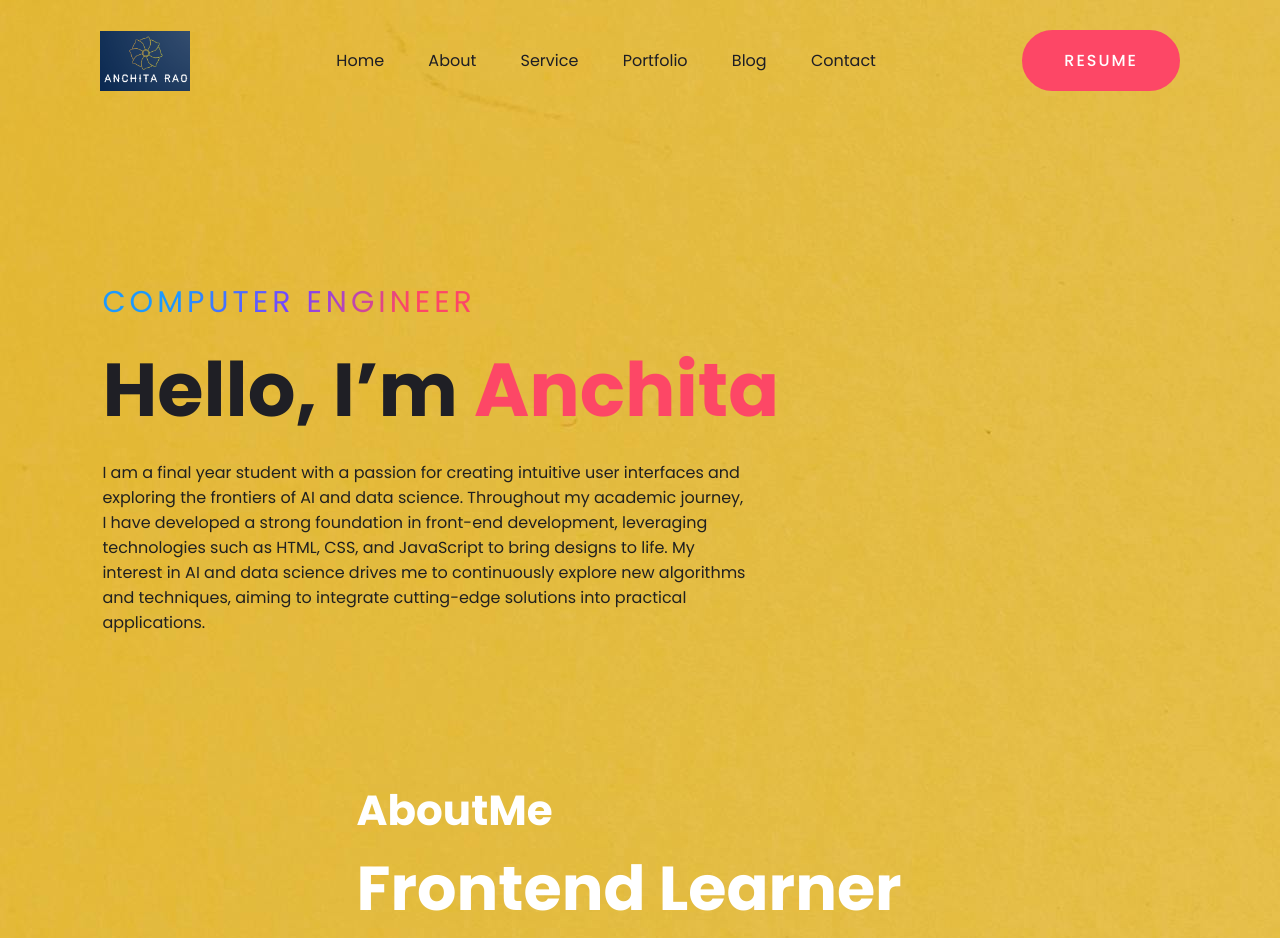
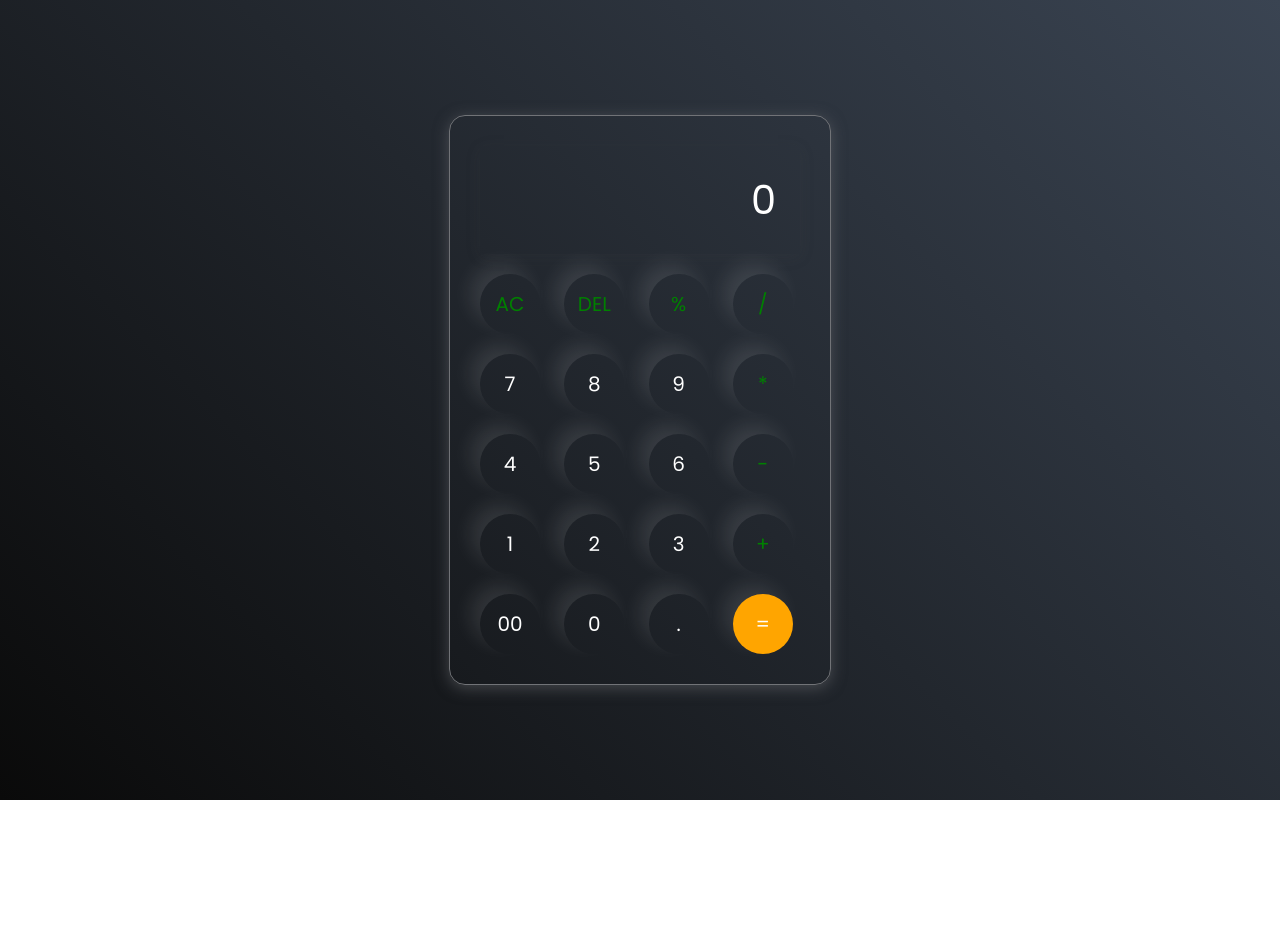
Before and after one commit to anchita24/protfolio, a plain HTML site: page index.html in a window 1280 px wide. Shown: the top 938 px of the page. After the commit the page ends 800 px from the top, so only its background shows below. Drawn offline with Linux system fonts and the light colour scheme.

Commit message:
Add files via upload

```diff
--- a/index.html
+++ b/index.html
@@ -1,52 +1,47 @@
 <!DOCTYPE html>
+
 <html lang="en">
 <head>
     <meta charset="UTF-8">
     <meta name="viewport" content="width=device-width, initial-scale=1.0">
-    <title>Personle Portfolio website</title>
-    <link rel="stylesheet" href="styles.css">
+    <link rel="stylesheet" href="style.css">
+    <title>Calculator</title>
 </head>
 <body>
-    <div class="here">
-        <nav>
-            <img src="logo.png" class="logo">
-            <ul>
-            <li><a href="#">Home</a></li>
-            <li><a href="#">About</a></li>
-            <li><a href="#">Service</a></li>
-            <li><a href="#">Portfolio</a></li>
-            <li><a href="#">Blog</a></li>
-            <li><a href="#">Contact</a></li>
-          </ul>
-          <a href="#" class="btn">Resume</a>
-        </nav>
+    <div class="calculator">
+        <input type="text" placeholder="0" id="inputBox">
+         <div>
+        <button class="operator">AC</button>
+        <button class="operator">DEL</button>
+        <button class="operator">%</button>
+        <button class="operator">/</button
+        </div>
+        <div>
+        <button>7</button>
+        <button>8</button>
+        <button>9</button>
+        <button class="operator">*</button>
+        </div>
+        <div>
+        <button>4</button>
+        <button>5</button>
+        <button>6</button>
+        <button class="operator">-</button>
+        </div>
+        <div>
+            <button>1</button>
+            <button>2</button>
+            <button>3</button>
+            <button class="operator">+</button>
+             </div>
+             <div>
+                <button>00</button>
+                <button>0</button>
+                <button>.</button>
+                <button class="equalBtn">=</button>
+            </div>
+            </div>
+            <script src="script.js"></script>
 
-        <div class="content">
-          <span class="title">Computer Engineer</span>
-          <h1>Hello, I’m <span>Anchita</span></h1>
-          <p> I am a final year student with a passion for creating intuitive user interfaces and exploring the frontiers of AI and data science. Throughout my academic journey, I have developed a strong foundation in front-end development, leveraging technologies such as HTML, CSS, and JavaScript to bring designs to life. My interest in AI and data science drives me to continuously explore new algorithms and techniques, aiming to integrate cutting-edge solutions into practical applications.
-
-         </p>
-
-
-         <section>
-         <section class="about">
-          <div class="about-img">
-            <img src="profile.jpeg" alt="" />
-          </div>
-          <div class="about-content">
-            <h2 class="heading">About<span>Me</span></h2>
-            <h3>Frontend <span>Learner</span></h3>
-            <p>I am currently in my final year of studies. I am developing my personal portfolio and continuously learning new things in the process. My focus is on front-end development and artificial intelligence/data science, and I am passionate about creating innovative solutions and user-friendly designs.
-
-
-            </p>
-          </div>
-        </section>
-          <a href="#" class="btn">Download CV</a>
-        </div>
-      </div>
-    </body>
-  </html>
 </body>
 </html>
--- /dev/null
+++ b/script.js
@@ -0,0 +1,26 @@
+let input= document.getElementById('inputBox');
+let buttons= document.querySelectorAll('button');
+let string="";
+let arr=Array.from(buttons);
+arr.forEach(button=>{
+    button.addEventListener('click',(e)=>{
+        if(e.target.innerHTML == '=') {
+            string= eval(string);
+            input.value = string;
+            }
+            else if(e.target.innerHTML == 'AC') {
+                string="";
+                input.value = string;
+                }
+                else if(e.target.innerHTML == 'DEL')
+                {
+                string = string.substring(0, string.
+                length-1);
+                input.value=string;
+                }
+                else{
+                string += e.target.innerHTML;
+                input.value = string;
+                }
+            })
+        })
--- /dev/null
+++ b/style.css
@@ -0,0 +1,58 @@
+@import url('https://fonts.googleapis.com/css2?family=Poppins: wght@500&display=swap');
+ * {
+    margin:0;
+    padding:0;
+    box-sizing: border-box;
+    font-family: 'Poppins', sans-serif;
+ }
+ body{
+    width: 100%;
+    height: 100vh;
+    display: flex;
+    justify-content: center;
+    align-items: center;
+    background: linear-gradient(45deg,
+    #0a0a0a, #3a4452);
+ }
+ .calculator{
+    border: 1px solid #717377;
+    padding: 20px;
+    border-radius: 16px;
+    background: transparent;
+    box-shadow: 0px 3px 15px rgba(113, 115,
+    119, 0.5);
+ }
+
+ input{
+    width:320px ;
+    border: none;
+    padding: 24px;
+    margin: 10px;
+    background: transparent;
+    box-shadow: 0px 3px 15px rgba(84, 84, 84,0.1) ;
+    font-size: 40px;
+    text-align: right;
+    cursor: pointer;
+    color: #ffff;
+ }
+ input::placeholder{
+   color: #ffff;
+ }
+ button{
+   border:none;
+   width: 60px;
+   height: 60px;
+   margin: 10px;
+   border-radius: 50%;
+   background: transparent;
+   color: #ffff;
+   font-size: 20px;
+   box-shadow:-10px -10px 20px rgba(255,255, 255, 0.1);
+   cursor: pointer;
+ }
+ .equalBtn{
+   background-color: orange;
+ }
+ .operator{
+   color: green;
+ }
```
